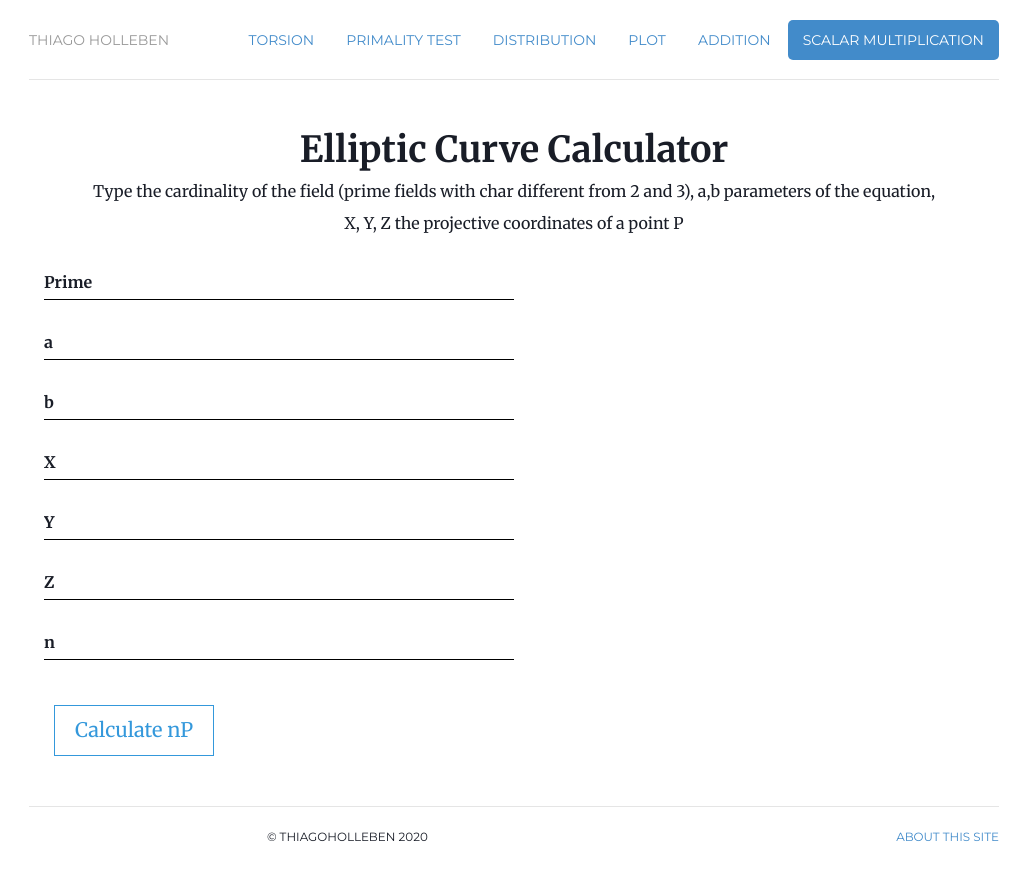
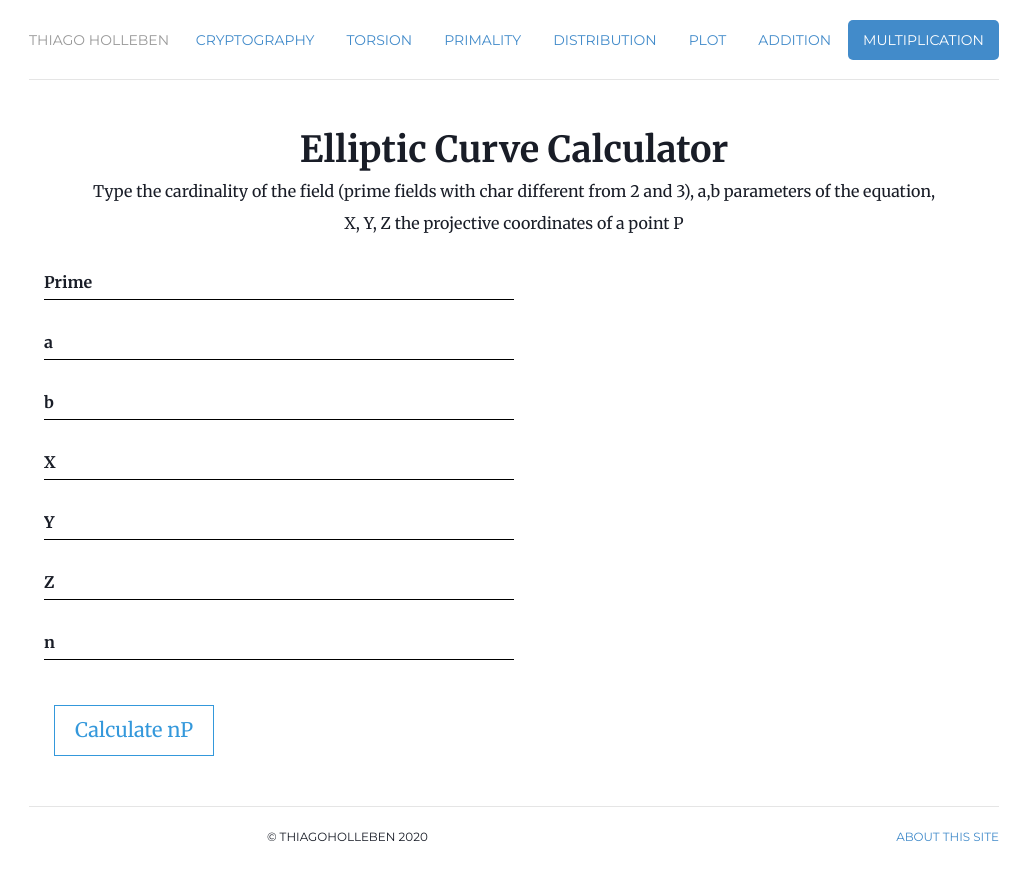
Before and after one commit to hollebenthiago/ecc, a Jekyll site: the page built from index.html, in a window 1280 px wide. Shown: the top 880 px of the page, without its empty margins (126-1156 px from the left). Built offline with Jekyll 4.4.1, drawn with Linux system fonts in a browser that asks for light colours; a script that is not in the unit is left out.

Commit message:
checking cryptography header

```diff
--- a/_includes/header.html
+++ b/_includes/header.html
@@ -12,9 +12,11 @@
         </ul>
           </li>
      -->
+       <li class="{{ page.torsion }}"><a href="index_torsion.html" title="EC Calculator">Cryptography</a></li>
+
        <li class="{{ page.torsion }}"><a href="index_torsion.html" title="EC Calculator">Torsion</a></li>
 
-       <li class="{{ page.primality }}"><a href="index_primality.html" title="EC Calculator">Primality test</a></li>
+       <li class="{{ page.primality }}"><a href="index_primality.html" title="EC Calculator">Primality</a></li>
 
        <li class="{{ page.distribution }}"><a href="index_distribution.html" title="EC Calculator">Distribution</a></li>
 
@@ -22,7 +24,7 @@
 
         <li class="{{ page.addition }}"><a href="index_addition.html" title="EC Calculator">Addition</a></li>
 
-        <li class="{{ page.multiplication }}"><a href="index.html" title="EC Calculator">Scalar multiplication</a></li>
+        <li class="{{ page.multiplication }}"><a href="index.html" title="EC Calculator">Multiplication</a></li>
     </ul>
         <h3 class="text-muted" ><a href="https://hollebenthiago.github.io">Thiago Holleben</a></h3>
     </div> <!-- /header -->
```
